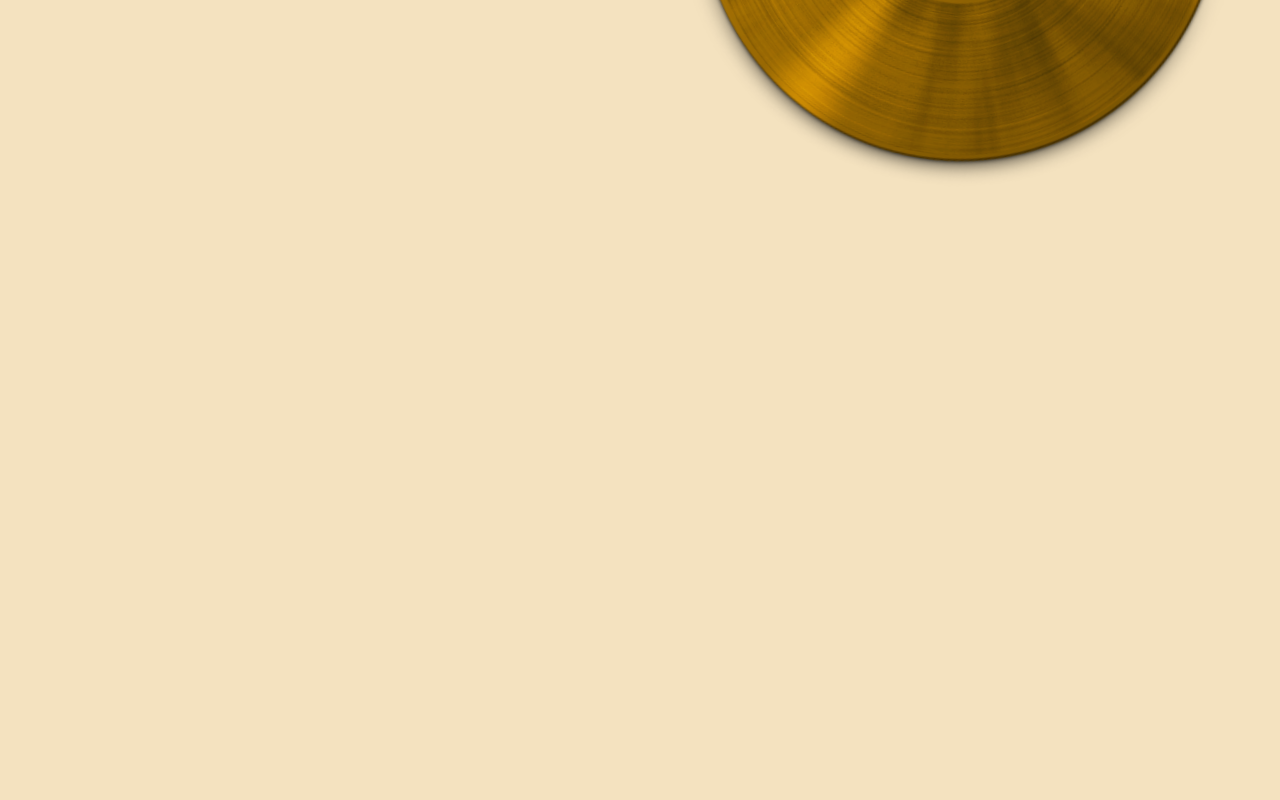
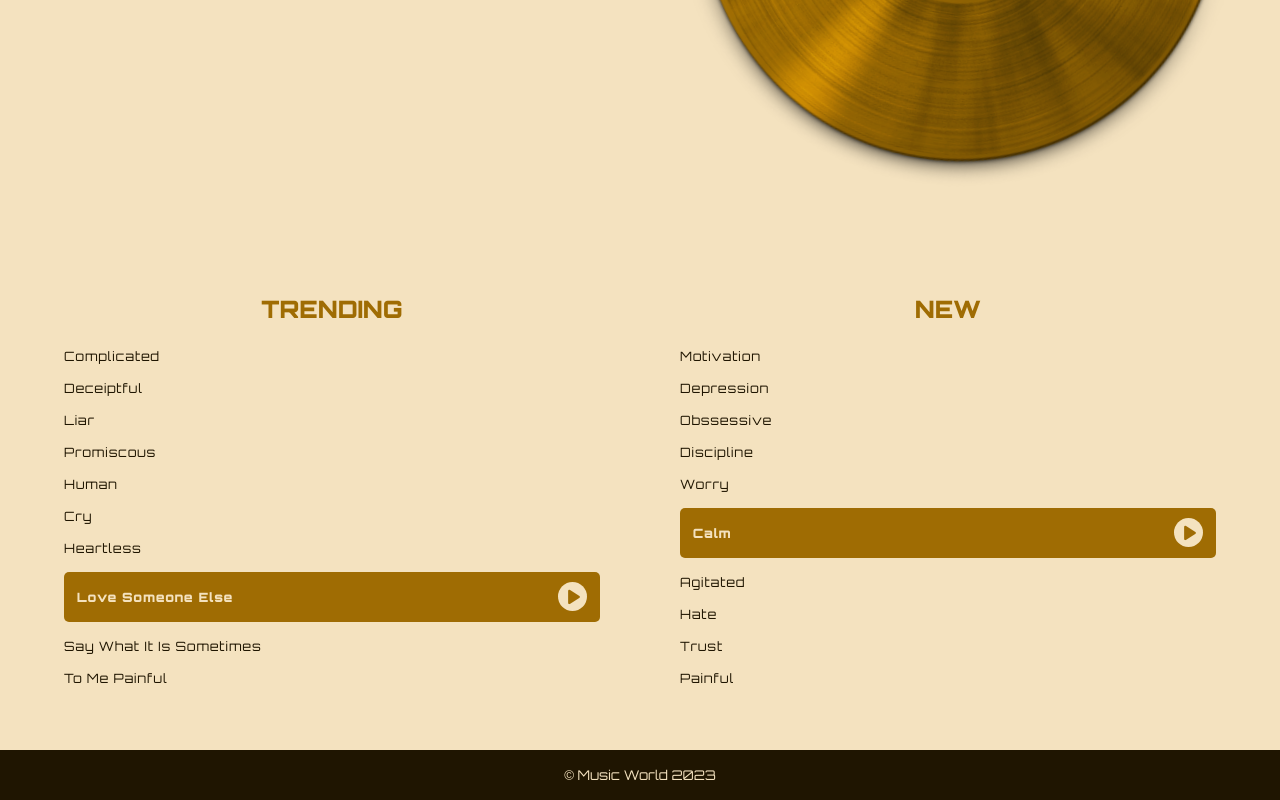
Before and after one commit to ifeanyiokoloma/Music-World, a plain HTML site: page index.html in a window 1280 px wide. Shown: the part 520-1320 px from the top of the page. Before the commit the page ends 800 px from the top, so only its background shows below. Drawn offline with nearby package versions, Linux system fonts and the light colour scheme.

Commit message:
designed the homepage

```diff
--- a/index.html
+++ b/index.html
@@ -13,13 +13,17 @@
       rel="stylesheet"
       href="https://fonts.googleapis.com/css2?family=Material+Symbols+Outlined:opsz,wght,FILL,GRAD@48,400,0,0"
     />
+    <link
+      rel="stylesheet"
+      href="https://fonts.googleapis.com/css2?family=Material+Symbols+Rounded:opsz,wght,FILL,GRAD@20..48,100..700,0..1,-50..200"
+    />
     <link rel="stylesheet" href="style.css" />
     <meta http-equiv="X-UA-Compatible" content="IE=edge" />
     <title>Music World</title>
   </head>
-  <body>
+  <body class="">
     <nav>
-      <div class="links-box container1440 dfx aic p1 jcc">
+      <div class="links-box container1440 dfx aic p1 jcsb">
         <span class="logo">Logo</span>
 
         <button class="links-btn dfx fxdc jcsev">
@@ -59,5 +63,80 @@
         <button>Latest</button>
       </div>
     </section>
+    <main>
+      <section>
+        <h2 class="mb">Trending</h2>
+        <ul class="list-none dfx fxdc gap bold ttc normal-w text-space">
+          <li class="dfx jcsb aic">
+            <a href="">complicated</a>
+          </li>
+          <li class="dfx jcsb aic">
+            <a href="">deceiptful</a>
+          </li>
+          <li class="dfx jcsb aic">
+            <a href="">liar</a>
+          </li>
+          <li class="dfx jcsb aic">
+            <a href="">promiscous</a>
+          </li>
+          <li class="dfx jcsb aic">
+            <a href="">human</a>
+          </li>
+          <li class="dfx jcsb aic">
+            <a href="">cry</a>
+          </li>
+          <li class="dfx jcsb aic">
+            <a href="">heartless</a>
+          </li>
+          <li class="active-item dfx jcsb aic">
+            <a href="">love someone else</a>
+            <div class="icons dfx aic">
+              <span
+                style="font-size: 1.5rem; padding: 0"
+                class="material-symbols-rounded"
+              >
+                play_arrow
+              </span>
+            </div>
+          </li>
+          <li class="dfx jcsb aic">
+            <a href="">say what it is sometimes</a>
+          </li>
+          <li class="dfx jcsb aic">
+            <a href="">to me painful</a>
+          </li>
+        </ul>
+      </section>
+      <section>
+        <h2 class="mb">new</h2>
+        <ul class="list-none dfx fxdc gap bold ttc normal-w text-space">
+          <li><a href="">motivation</a></li>
+          <li><a href="">depression</a></li>
+          <li><a href="">obssessive</a></li>
+          <li><a href="">discipline</a></li>
+          <li><a href="">worry</a></li>
+          <li class="active-item dfx jcsb aic">
+            <a href="">calm</a>
+            <div class="icons dfx aic">
+              <span
+                style="font-size: 1.5rem; padding: 0"
+                class="material-symbols-rounded"
+              >
+                play_arrow
+              </span>
+            </div>
+          </li>
+          <li><a href="">agitated</a></li>
+          <li><a href="">hate</a></li>
+          <li><a href="">trust</a></li>
+          <li><a href="">painful</a></li>
+        </ul>
+      </section>
+    </main>
+    <footer class="dfx jcc aic">
+      <small>
+        &COPY; Music World 2023
+      </small>
+    </footer>
   </body>
 </html>
--- a/style.css
+++ b/style.css
@@ -11,6 +11,7 @@
   --navbar-size: 50px;
   --curve: 5px;
   --shadow: 0 5px 5px rgba(0, 0, 0, 0.7);
+  --text-weight: 300;
 }
 
 * {
@@ -24,6 +25,7 @@ body {
   width: 100%;
   overflow-x: hidden;
   font-family: "Orbitron", sans-serif;
+  user-select: none;
 }
 
 a {
@@ -37,7 +39,38 @@ img {
   object-fit: cover;
 }
 
+h1,
+h2,
+h3,
+h4,
+h5,
+h6 {
+  text-align: center;
+  color: var(--theme-color);
+  text-transform: uppercase;
+}
+
+p,
+li {
+  font-size: 0.8rem;
+  color: var(--dark-theme);
+}
+
+section {
+  margin-bottom: var(--spacing-lg);
+  padding: var(--spacing);
+
+}
+
 /* Utilities */
+
+.material-symbols-rounded {
+  font-variation-settings:
+  'FILL' 1,
+  'wght' 900,
+  'GRAD' 0,
+  'opsz' 48
+}
 
 .w100 {
   width: 100%;
@@ -60,11 +93,50 @@ img {
 }
 
 .jcc {
-  justify-content: space-between;
+  justify-content: center;
 }
 
 .jcsev {
   justify-content: space-evenly;
+}
+
+.list-none {
+  list-style: none;
+}
+
+.active-item {
+  background: var(--theme-color);
+  color: var(--light-theme) !important;
+  padding-left: 1em;
+  padding-right: 1em;
+  padding-top: 0.8em;
+  padding-bottom: 0.8em;
+  border-radius: var(--curve);
+  font-weight: 600;
+}
+
+.sm-gap {
+  gap: .9em;
+}
+
+.gap {
+  gap: var(--spacing);
+}
+
+.mb {
+  margin-bottom: var(--spacing);
+}
+
+.normal-w {
+  font-weight: var(--text-weight);
+}
+
+.ttc {
+  text-transform: capitalize;
+}
+
+.text-space {
+  letter-spacing: 0.05em;
 }
 
 .container1440 {
@@ -72,6 +144,8 @@ img {
   margin: 0 auto;
 }
 
+/* orderly styled */
+/* Navbar */
 .logo {
   order: 1;
   color: var(--light-theme);
@@ -81,17 +155,19 @@ img {
   order: 2;
 }
 
-/* orderly styled */
-
 nav {
+  position: sticky;
+  top: 0;
+  z-index: 10;
   background-color: var(--theme-color);
   animation: 1s linear 3s backwards appear;
 }
 
 .links-box {
-    padding: .5em 1em;
+  padding: 0.5em 1em;
 }
 
+/* Hamburger Button */
 .links-btn {
   background-color: transparent;
   border: 0;
@@ -107,6 +183,7 @@ nav {
   height: 2px;
   border-radius: 5px;
 }
+/* Hamburger Button Ends */
 
 .link-list {
   display: none;
@@ -116,10 +193,10 @@ nav {
   color: var(--light-theme);
 }
 
+/* Hero */
 section.hero {
-  min-height: calc(var(--fullscreen) - var(--navbar-size));
-  padding: var(--spacing);
   overflow: hidden;
+   min-height: calc(var(--fullscreen) - var(--navbar-size));
 }
 
 header {
@@ -165,6 +242,25 @@ header p {
   box-shadow: var(--shadow);
   font-family: "Orbitron", sans-serif;
 }
+/* Hero Ends */
+
+
+.icons {
+  background: var(--light-theme);
+  border-radius: 50%;
+  color: var(--theme-color);
+  padding: .2em;
+  gap: 1em;
+}
+
+/* Trending */
+
+/* Footer */
+footer {
+  background: var(--dark-theme);
+  height: var(--navbar-size);
+  color: var(--light-theme);
+}
 
 @keyframes play-disc {
   100% {
@@ -201,6 +297,14 @@ header p {
       "header disc"
       "buttons disc";
     gap: 2em;
+  }
+
+  main {
+    display: grid;
+    grid-template-columns: repeat(2, 1fr);
+    gap: 3em;
+    padding-left: 3em;
+    padding-right: 3em;
   }
 
   header {
```
